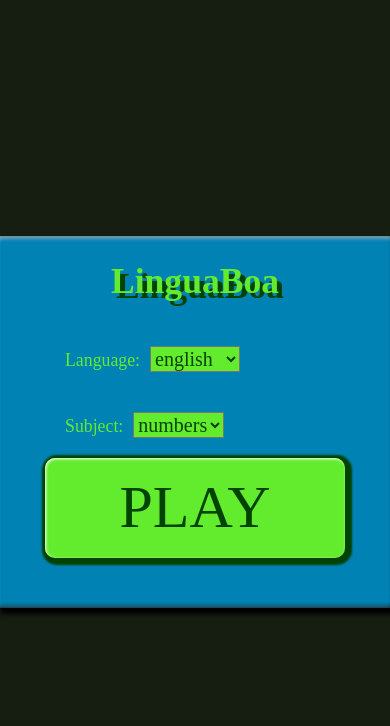
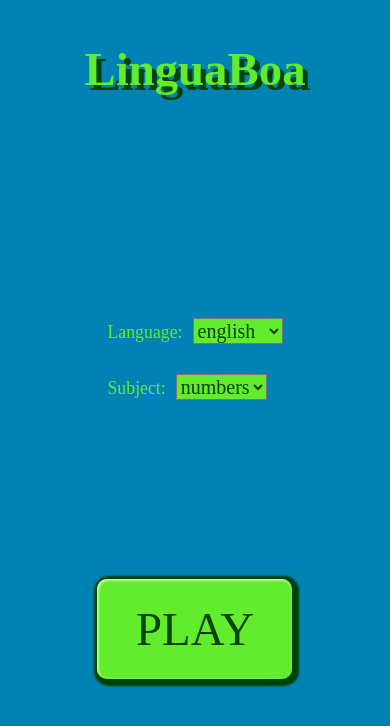
Before and after one commit to mankal111/LinguaBoa, a React (Create React App) app: page / in a window 390 px wide. Shown: the top 726 px of the page. Built offline with nearby package versions, Linux system fonts and the light colour scheme; a web font is replaced by a local one.

Commit message:
responsive style of the menu

```diff
--- a/src/App.jsx
+++ b/src/App.jsx
@@ -7,7 +7,8 @@ import '@fontsource/reggae-one';
 
 const Application = styled.div`
   background-color: #161E11;
-  min-height: 100vh;
+  height: 100vh;
+  width: 100vw;
   display: flex;
   flex-direction: column;
   align-items: center;
--- a/src/components/Menu.jsx
+++ b/src/components/Menu.jsx
@@ -3,28 +3,62 @@ import styled from 'styled-components';
 import { words, symbols } from '../words';
 
 const Container = styled.div`
+  width: 500px;
+  height: 600px;
+  display: flex;
+  flex-direction: column;
   background-color: #0082B4;
   border-radius: 5px;
   box-shadow: 5px 5px 5px 1px black,
     inset -1px -1px 5px black,
     inset 1px 1px 5px white;
+
+  @media (max-width: 600px), (max-height: 600px) {
+    width: 100%;
+    height: 100%;
+    box-shadow: none;
+    border-radius: 0;
+  }
 `
 
 const Title = styled.h1`
   text-shadow: 5px 5px #004200;
+  font-size: 70px;
   width: 100%;
   text-align: center;
+
+  @media (max-width: 600px) {
+    margin: 5vh 5vw 5vh 5vw;
+    width: 90vw;
+    font-size: 12vw;
+  }
+
+  @media (max-height: 330px) {
+    margin: 5vh 5vw 5vh 5vw;
+    width: 90vw;
+    font-size: 12vw;
+  }
 `
 
 const Options = styled.form`
+  height: 100%;
+  max-width: 100%;
+  margin: auto;
+  display: flex;
+  align-items: center;
+  justify-content: space-evenly;
+  flex-direction: column;
+  @media screen and (max-height: 480px) {
+    flex-direction: row;
+  }
+`
+
+const Dropdowns = styled.div`
   display: flex;
   flex-direction: column;
-  padding: 50px;
-  padding-top: 0;
-`
-
-const Dropdown = styled.label`
-  padding: 20px;
+  label {
+    padding: 15px;
+  }
   select {
     background-color: #63EC2E;
     color: #004200;
@@ -45,6 +79,15 @@ const PlayBtn = styled.input`
   cursor: pointer;
   box-shadow: 2px 2px 2px 5px #004200, inset 1px 1px 3px white;
   border-radius: 10px;
+  @media (max-width: 500px) {
+    width: 50vw;
+    font-size: 12vw;
+  }
+
+  @media (max-height: 480px){
+    width: 20vw;
+    font-size: 5vw;
+  }
 `
 
 const Menu = ({ setLanguage, setSubject, play, language, subject }) => {
@@ -55,7 +98,8 @@ const Menu = ({ setLanguage, setSubject, play, language, subject }) => {
     <Container>
       <Title>LinguaBoa</Title>
       <Options>
-        <Dropdown htmlFor="language-select">
+        <Dropdowns>
+        <label htmlFor="language-select">
           Language:
           <select
             id="language-select"
@@ -73,8 +117,8 @@ const Menu = ({ setLanguage, setSubject, play, language, subject }) => {
               ))
             }
           </select>
-        </Dropdown>
-        <Dropdown htmlFor="subject-select">
+        </label>
+        <label htmlFor="subject-select">
           Subject:
           <select
             id="subject-select"
@@ -90,7 +134,8 @@ const Menu = ({ setLanguage, setSubject, play, language, subject }) => {
               </option>
             ))}
           </select>
-        </Dropdown>
+        </label>
+        </Dropdowns>
         <PlayBtn type="button" value="PLAY" onClick={play} />
       </Options>
     </Container>
```
